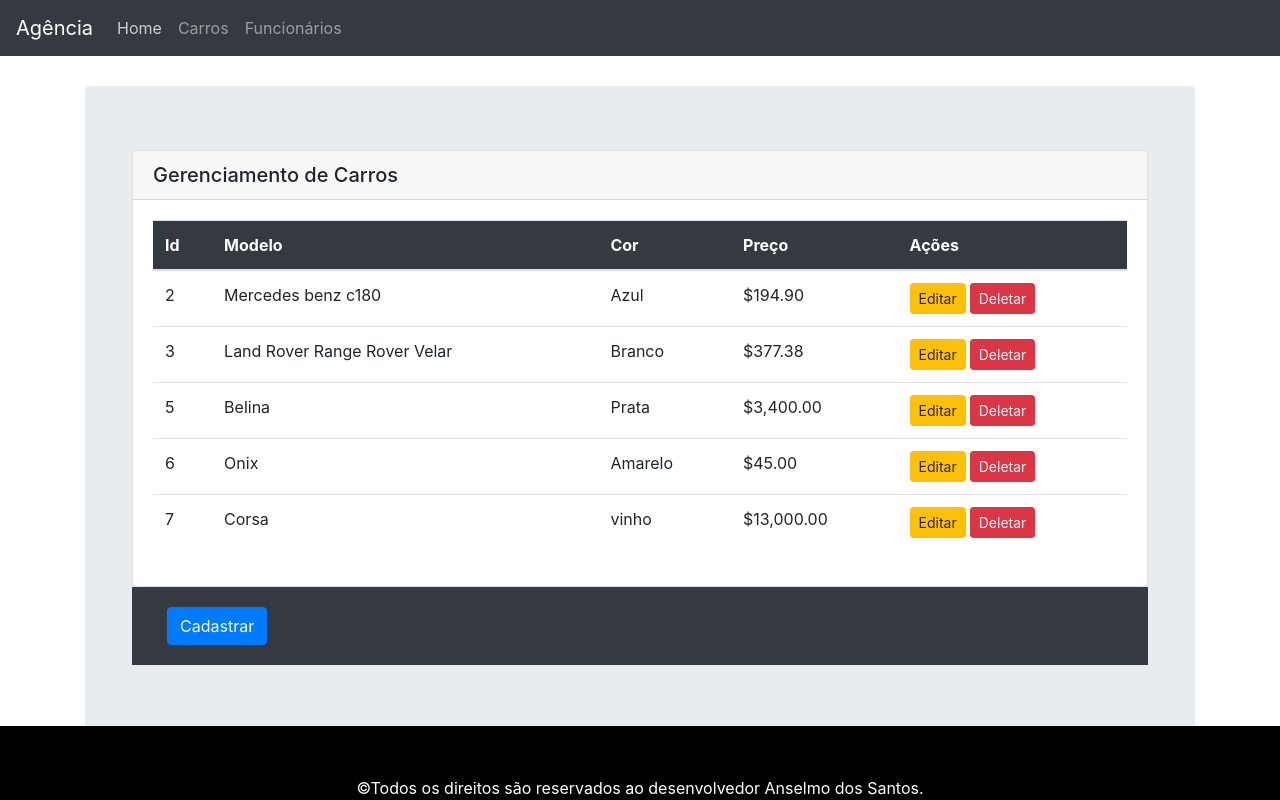
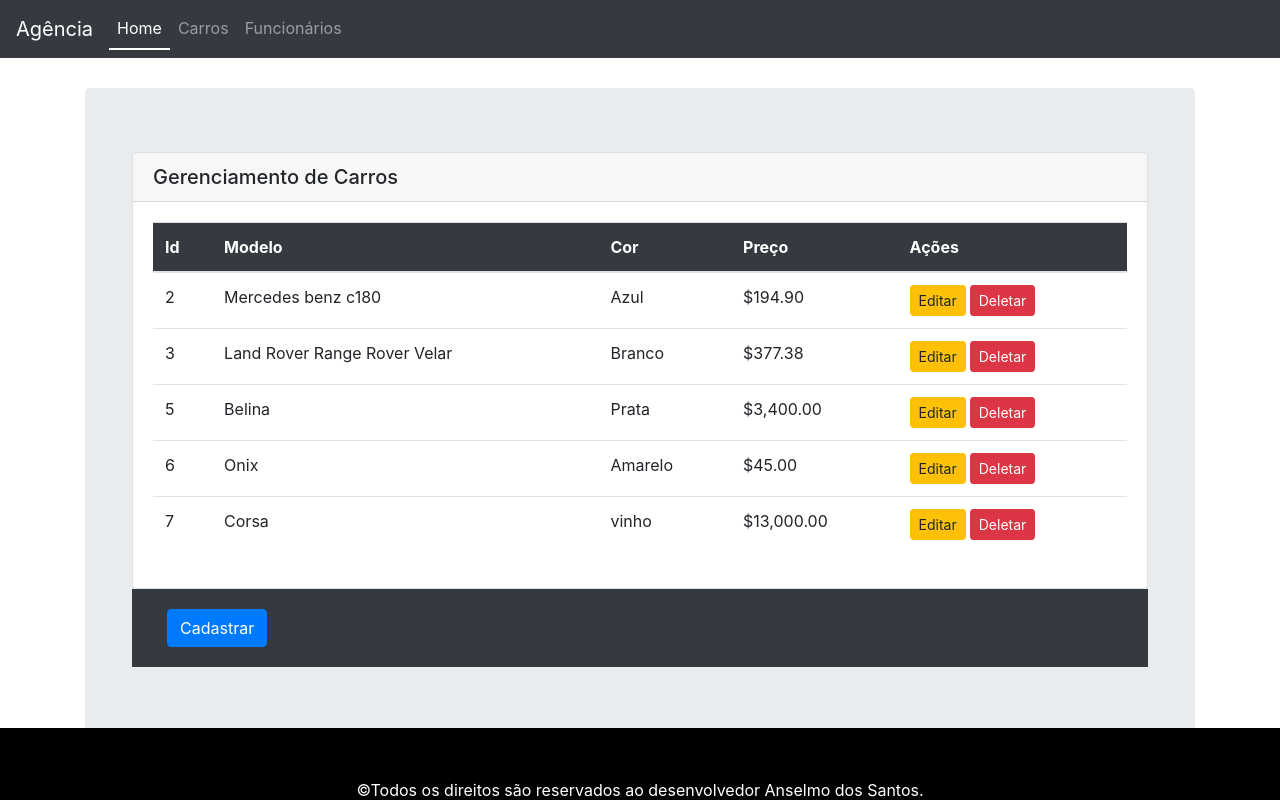
Before and after one commit to Anselmo17/agencia-carro-frontend-angular6, an Angular app: page /cars in a window 1280 px wide. In both pictures the pointer is over the link "Home". Built offline with nearby package versions, Linux system fonts and the light colour scheme; data requests are answered from the project's data file.

Commit message:
Corrigindo selecao do menu

```diff
--- a/src/app/app.component.css
+++ b/src/app/app.component.css
@@ -2,6 +2,14 @@
   position: relative;
   margin-top: 30px;
   height: 80vh;
+}
+
+/* menu */
+a.nav-link:hover {
+  cursor: pointer !important;
+  border: none;
+  border-bottom: white 2px solid;
+  color: white !important;
 }
 
 .add-car {
```
